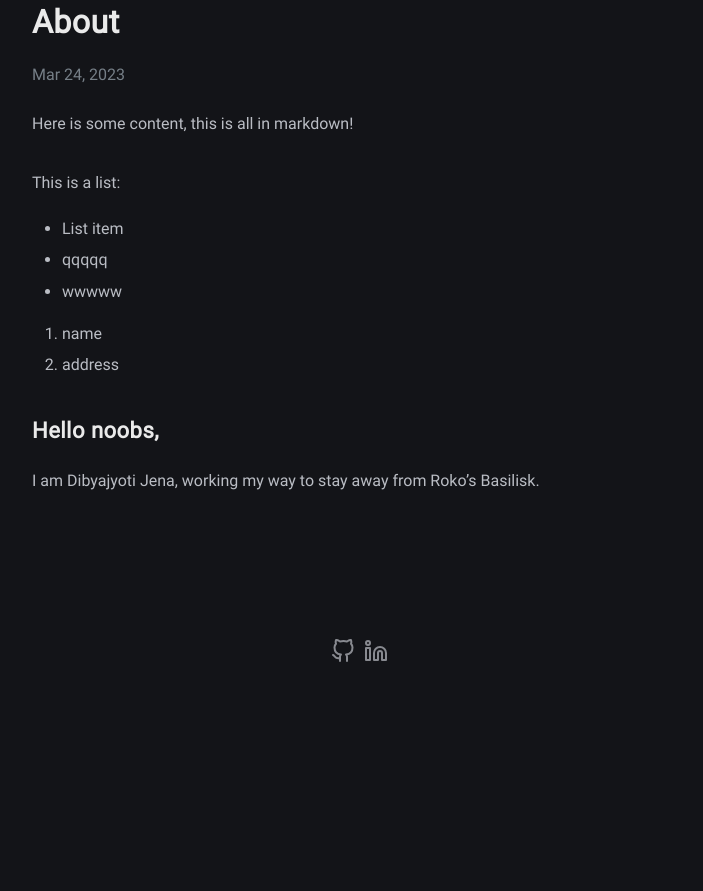
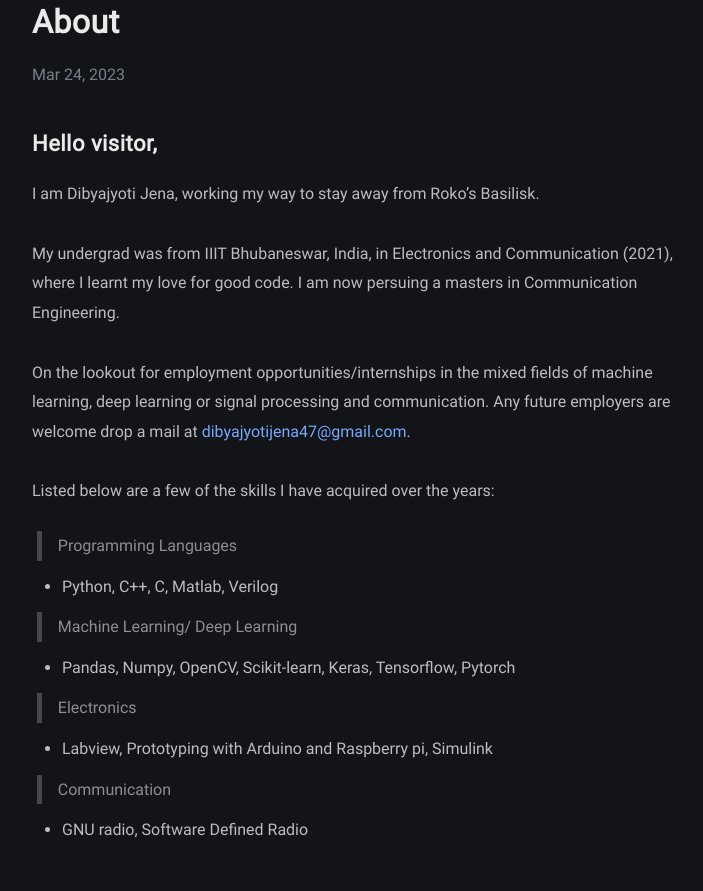
Before and after one commit to coolman-spaceman/coolman-spaceman.github.io, a plain HTML site: page about/index.html in a window 1280 px wide. Shown: the part 189-1080 px from the top of the page, without its empty margins (278-981 px from the left). Before the commit the page ends 894 px from the top, so only its background shows below. Drawn offline with nearby package versions, Linux system fonts and the light colour scheme.

Commit message:
about update

```diff
--- a/about/index.html
+++ b/about/index.html
@@ -102,8 +102,8 @@ stroke-linejoin="round" class="feather feather-home">
           <li>
             <a
             class="menu-link "
-            href="/publications/">
-            Publications
+            href="/lectures/">
+            ML Lectures
             </a>
 
           </li>
@@ -111,8 +111,8 @@ stroke-linejoin="round" class="feather feather-home">
           <li>
             <a
             class="menu-link "
-            href="/lectures/">
-            ML Lectures
+            href="/publications/">
+            Publications
             </a>
 
           </li>
@@ -151,19 +151,35 @@ stroke-linejoin="round" class="feather feather-home">
                 </div>
             </header>
             <div class="page-content">
-                <p>Here is some content, this is all in markdown!</p>
-<p>This is a list:</p>
+                <h2 id="hello-visitor">Hello visitor,</h2>
+<p>I am Dibyajyoti Jena, working my way to stay away from Roko&rsquo;s Basilisk.</p>
+<p>My undergrad was from IIIT Bhubaneswar, India, in Electronics and Communication (2021), where I learnt my love for good code. I am now persuing a masters in Communication Engineering.</p>
+<p>On the lookout for employment opportunities/internships in the mixed fields of machine learning, deep learning or signal processing and communication. Any future employers are welcome drop a mail at <a href="mailto:dibyajyotijena47@gmail.com">dibyajyotijena47@gmail.com</a>.</p>
+<p>Listed below are a few of the skills I have acquired over the years:</p>
+<blockquote>
+<p>Programming Languages</p>
+</blockquote>
 <ul>
-<li>List item</li>
-<li>qqqqq</li>
-<li>wwwww</li>
+<li>Python, C++, C, Matlab, Verilog</li>
 </ul>
-<ol>
-<li>name</li>
-<li>address</li>
-</ol>
-<h2>Hello noobs,</h2>
-<p>I am Dibyajyoti Jena, working my way to stay away from Roko&rsquo;s Basilisk.</p>
+<blockquote>
+<p>Machine Learning/ Deep Learning</p>
+</blockquote>
+<ul>
+<li>Pandas, Numpy, OpenCV, Scikit-learn, Keras, Tensorflow, Pytorch</li>
+</ul>
+<blockquote>
+<p>Electronics</p>
+</blockquote>
+<ul>
+<li>Labview, Prototyping with Arduino and Raspberry pi, Simulink</li>
+</ul>
+<blockquote>
+<p>Communication</p>
+</blockquote>
+<ul>
+<li>GNU radio, Software Defined Radio</li>
+</ul>
 
             </div>
         </article>
--- a/index.xml
+++ b/index.xml
@@ -35,9 +35,9 @@ Heading one I like Bold Text.
       <pubDate>Fri, 24 Mar 2023 00:00:00 +0000</pubDate>
 
       <guid>https://coolman-spaceman.github.io/about/</guid>
-      <description>Here is some content, this is all in markdown!
-This is a list:
- List item qqqqq wwwww   name address  Hello noobs, I am Dibyajyoti Jena, working my way to stay away from Roko&amp;rsquo;s Basilisk.</description>
+      <description>Hello visitor, I am Dibyajyoti Jena, working my way to stay away from Roko&amp;rsquo;s Basilisk.
+My undergrad was from IIIT Bhubaneswar, India, in Electronics and Communication (2021), where I learnt my love for good code. I am now persuing a masters in Communication Engineering.
+On the lookout for employment opportunities/internships in the mixed fields of machine learning, deep learning or signal processing and communication. Any future employers are welcome drop a mail at dibyajyotijena47@gmail.</description>
     </item>
 
   </channel>
```
Also changed, not shown: 404.html (+4 -4 lines), categories/index.html (+4 -4 lines), index.html (+7 -7 lines), lectures/index.html (+6 -6 lines), posts/index.html (+4 -4 lines), posts/post0/index.html (+4 -4 lines), posts/post1/index.html (+4 -4 lines), publications/index.html (+6 -6 lines), tags/index.html (+4 -4 lines), avatar_huc081428ccc09aafd678ee223e9ebb53c_7185_100x100_fill_q75_h2_box_smart1.webp (added).
